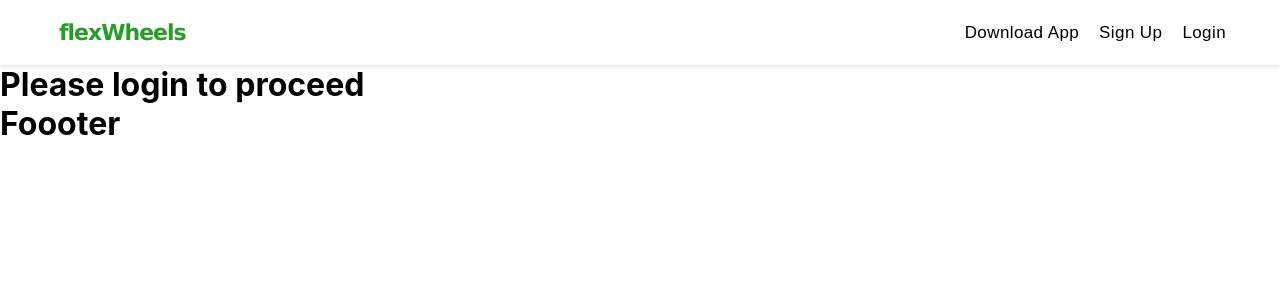
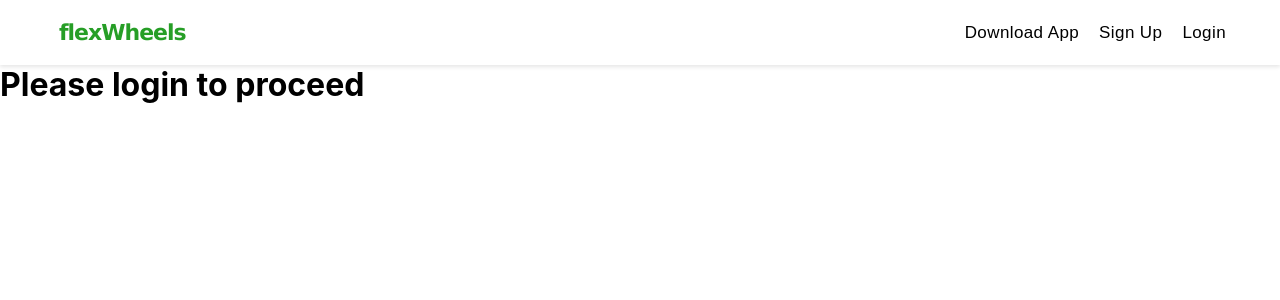
Before and after one commit to iijawhor/flex-wheels, a React (Create React App) app: page / in a window 1280 px wide. Shown: the top 300 px of the page. Built offline with nearby package versions, Linux system fonts and the light colour scheme; no server answers.

Commit message:
Ignore this change- just removed a h1

```diff
--- a/src/App.js
+++ b/src/App.js
@@ -30,7 +30,6 @@ function App() {
         <main>
           <Outlet />
         </main>
-        <h1>Foooter</h1>
       </div>
     </div>
   ) : null;
```
